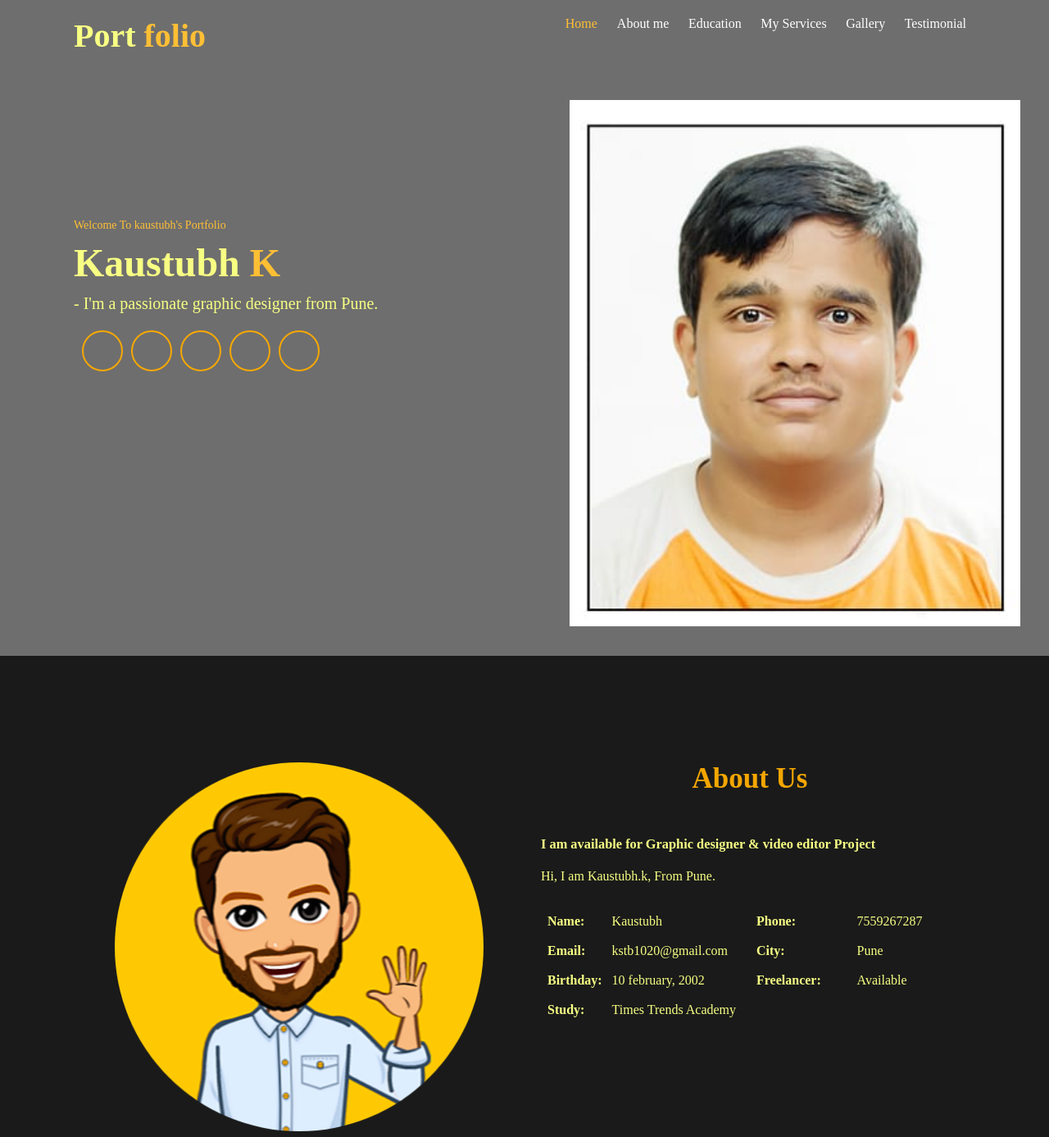
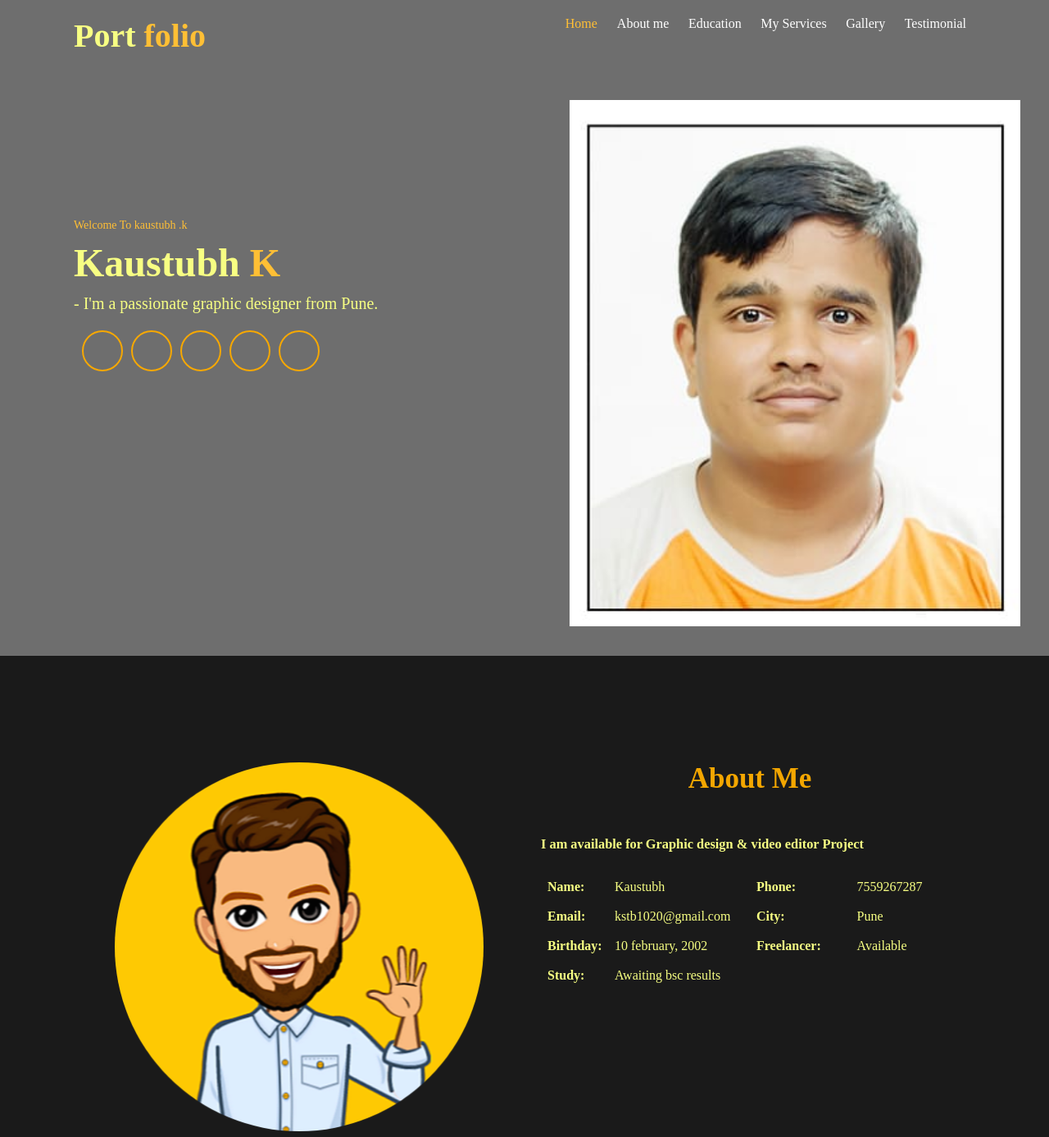
Before and after one commit to kkaustubh10/portfolio-, a plain HTML site: page index.html in a window 1280 px wide. Shown: the top 1387 px of the page at 82% size. Drawn offline with Linux system fonts and the light colour scheme.

Commit message:
Update index.html

```diff
--- a/index.html
+++ b/index.html
@@ -393,7 +393,7 @@ textarea {
 <div class="container ">
     <div class="width-50">
       <div class="banner-section">
-        <span class="span-col">Welcome To kaustubh's Portfolio</span>
+        <span class="span-col">Welcome To kaustubh .k</span>
         <h1>Kaustubh <span class="span-col">K</span>
         </h1>
         <h2>- I'm a passionate graphic designer from Pune.</h2>
@@ -427,10 +427,9 @@ textarea {
       </div>
       <div class="width-50">
         <div class="about-us">
-          <h2 class="heading-text">About Us</h2>
-          <h3>I am available for Graphic designer & video editor Project</h3>
-          <p>Hi, I am Kaustubh.k, From Pune. </p>
-          <div class="width-50 mt-20">
+          <h2 class="heading-text">About Me</h2>
+          <h3>I am available for Graphic design & video editor Project</h3>
+           <div class="width-50 mt-20">
             <table cellspacing="8" cellpadding="8">
               <tr>
                 <th>Name:</th>
@@ -446,7 +445,7 @@ textarea {
               </tr>
               <tr>
                 <th>Study:</th>
-                <td> Times Trends Academy</td>
+                <td> Awaiting bsc results </td>
               </tr>
             </table>
           </div>
@@ -619,8 +618,8 @@ textarea {
       <div class="width-100">
         <form>
           <input type="text" placeholder="Full Name...">
-          <input type="text" placeholder="Full Email Id...">
-          <input type="text" placeholder="Full Mobile No...">
+          <input type="text" placeholder=" Email Id...">
+          <input type="text" placeholder=" Mobile No...">
           <textarea placeholder="Enter Address..."></textarea>
           <button type="submit">Submit< /button>
         </form>
```
